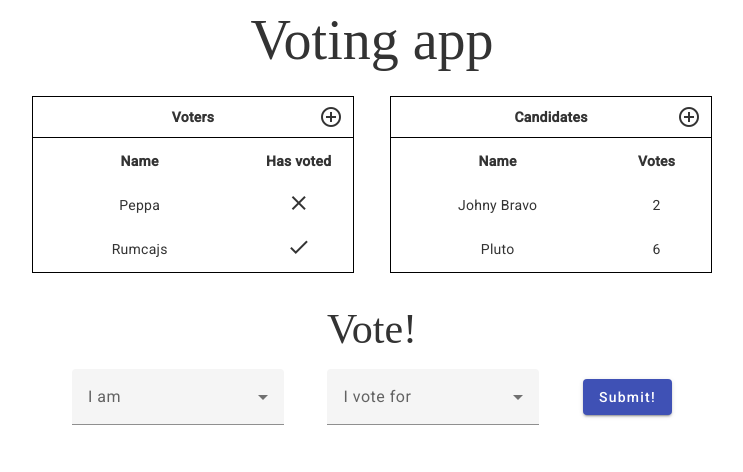
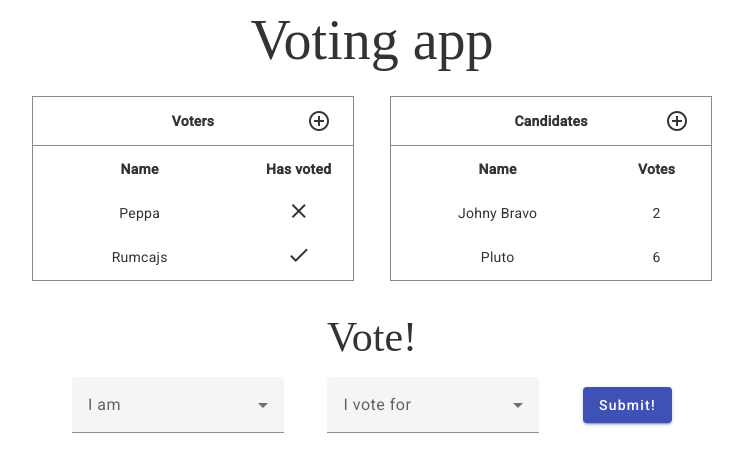
Before and after one commit to mpiotrowsky/voting-app, an Angular app: page / in a window 1280 px wide. Shown: the top 472 px of the page, without its empty margins (268-1011 px from the left). Built offline with nearby package versions, Linux system fonts and the light colour scheme; a web font is replaced by a local one.

Commit message:
Rework snackbar

```diff
--- a/src/app/components/candidates/candidates.component.html
+++ b/src/app/components/candidates/candidates.component.html
@@ -1,7 +1,9 @@
 <div class="table">
     <div class="table-header">
         <div class="table-header-name">Candidates</div>
-        <mat-icon class="add-candidate-sign" aria-hidden="false" aria-label="Add candidate" fontIcon="add_circle_outline" (click)="addCandidate()"></mat-icon>
+        <button mat-icon-button class="add-candidate-sign" aria-hidden="false" aria-label="Add candidate" (click)="addCandidate()">
+            <mat-icon fontIcon="add_circle_outline"></mat-icon>
+          </button>
     </div>
 
     <table class="candidates-table">
--- a/src/app/components/candidates/candidates.component.scss
+++ b/src/app/components/candidates/candidates.component.scss
@@ -1,5 +1,5 @@
 .table {
-    border: 1px solid black;
+    border: 1px solid #888;
     width: 320px;
 }
 
@@ -7,8 +7,8 @@
     display: flex;
     justify-content: center;
     align-items: center;
-    border-bottom: 1px solid black;
-    height: 40px;
+    border-bottom: 1px solid #888;
+    height: 48px;
     position: relative;
     &-name {
         font-weight: 600;
--- a/src/app/components/candidates/candidates.component.ts
+++ b/src/app/components/candidates/candidates.component.ts
@@ -5,7 +5,7 @@ import { MaterialModule } from '../../shared/material.module';
 import { MatDialog } from '@angular/material/dialog';
 import { AddCandidateDialog } from './add-candidate-dialog';
 import { MatSnackBar } from '@angular/material/snack-bar';
-import { Snackbar } from '../../shared/snackbar';
+import { SnackbarComponent } from '../../shared/snackbar.component';
 import { Candidate } from '../../shared/candidate.interface';
 
 @Component({
@@ -49,7 +49,7 @@ export class CandidatesComponent implements OnInit {
   }
 
   openSnackBar(message: any) {
-    this.snackBar.openFromComponent(Snackbar, {
+    this.snackBar.openFromComponent(SnackbarComponent, {
       data: message,
       duration: 3000,
     });
--- a/src/app/components/voters/voters.component.html
+++ b/src/app/components/voters/voters.component.html
@@ -1,7 +1,9 @@
 <div class="table">
     <div class="table-header">
       <div class="table-header-name">Voters</div>
-      <mat-icon class="add-voter-sign" aria-hidden="false" aria-label="Add voter" fontIcon="add_circle_outline" (click)="addVoter()"></mat-icon>
+      <button mat-icon-button class="add-voter-sign" aria-hidden="false" aria-label="Add voter" (click)="addVoter()">
+        <mat-icon fontIcon="add_circle_outline"></mat-icon>
+      </button>
     </div>
 
     <table class="voters-table">
--- a/src/app/components/voters/voters.component.scss
+++ b/src/app/components/voters/voters.component.scss
@@ -1,5 +1,5 @@
 .table {
-    border: 1px solid black;
+    border: 1px solid #888;
     width: 320px;
 }
 
@@ -7,8 +7,8 @@
     display: flex;
     justify-content: center;
     align-items: center;
-    border-bottom: 1px solid black;
-    height: 40px;
+    border-bottom: 1px solid #888;
+    height: 48px;
     position: relative;
     &-name {
         font-weight: 600;
--- a/src/app/components/voters/voters.component.ts
+++ b/src/app/components/voters/voters.component.ts
@@ -5,7 +5,7 @@ import { MaterialModule } from '../../shared/material.module';
 import { MatDialog } from '@angular/material/dialog';
 import { AddVoterDialog } from './add-voter-dialog';
 import { MatSnackBar } from '@angular/material/snack-bar';
-import { Snackbar } from '../../shared/snackbar';
+import { SnackbarComponent } from '../../shared/snackbar.component';
 import { Voter } from '../../shared/voter.interface';
 
 @Component({
@@ -48,7 +48,7 @@ export class VotersComponent implements OnInit {
   }
 
   openSnackBar(message: any) {
-    this.snackBar.openFromComponent(Snackbar, {
+    this.snackBar.openFromComponent(SnackbarComponent, {
       data: message,
       duration: 3000,
     });
--- a/src/app/components/voting/voting.component.ts
+++ b/src/app/components/voting/voting.component.ts
@@ -4,7 +4,7 @@ import { DataService } from '../../services/data.service';
 import { MaterialModule } from '../../shared/material.module';
 import { FormBuilder, FormGroup, FormsModule, ReactiveFormsModule, Validators } from '@angular/forms';
 import { MatSnackBar } from '@angular/material/snack-bar';
-import { Snackbar } from '../../shared/snackbar';
+import { SnackbarComponent } from '../../shared/snackbar.component';
 import { Voter } from '../../shared/voter.interface';
 import { Candidate } from '../../shared/candidate.interface';
 
@@ -53,7 +53,7 @@ export class VotingComponent {
   }
 
   openSnackBar(message: any) {
-    this.snackBar.openFromComponent(Snackbar, {
+    this.snackBar.openFromComponent(SnackbarComponent, {
       data: message,
       duration: 3000,
     });
--- a/src/app/shared/snackbar.ts
+++ b/src/app/shared/snackbar.component.ts
@@ -2,8 +2,8 @@ import { Component, Inject } from '@angular/core';
 import { MAT_SNACK_BAR_DATA, MatSnackBarRef } from '@angular/material/snack-bar';
 
 @Component({
-    selector: 'snackbar',
-    templateUrl: 'snackbar.html',
+    selector: 'app-snackbar',
+    templateUrl: 'snackbar.component.html',
     standalone: true,
     styles: [
       `
@@ -15,9 +15,9 @@ import { MAT_SNACK_BAR_DATA, MatSnackBarRef } from '@angular/material/snack-bar'
     `,
     ],
   })
-  export class Snackbar {
+  export class SnackbarComponent {
     constructor(
-      public snackBarRef: MatSnackBarRef<Snackbar>,
+      public snackBarRef: MatSnackBarRef<SnackbarComponent>,
       @Inject(MAT_SNACK_BAR_DATA) public data: any
     ) { }
   }
```
Also changed, not shown: src/app/shared/snackbar.component.html (renamed from src/app/shared/snackbar.html).
